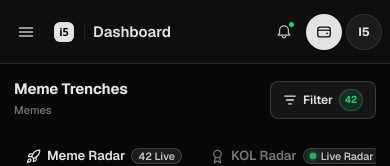
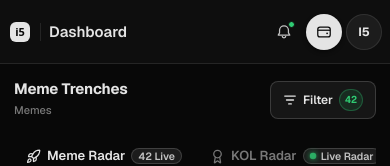
Before and after one commit to prithivi-designer/i5_Mainnet_redesign, a Next.js app in the folder i5-app/: page / in a window 390 px wide. Shown: the top 166 px of the page. Built offline with nearby package versions, Linux system fonts and the light colour scheme.

Commit message:
refactor: remove showMenuBtn prop from Topbar component in AppShell

```diff
--- a/i5-app/src/components/layout/AppShell.tsx
+++ b/i5-app/src/components/layout/AppShell.tsx
@@ -126,7 +126,6 @@ export default function AppShell({ children }: AppShellProps) {
       {/* Full-width header spanning top (100% width) */}
       <Topbar
         onMenuToggle={isMobile || isTablet ? () => setIsMobileDrawerOpen((v) => !v) : undefined}
-        showMenuBtn={isMobile || isTablet}
       />
 
       {/* Mobile/Tablet: Drawer backdrop */}
```
